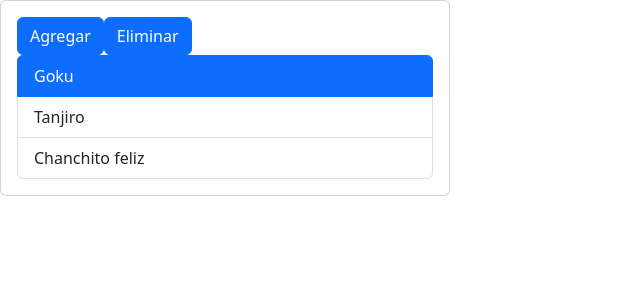
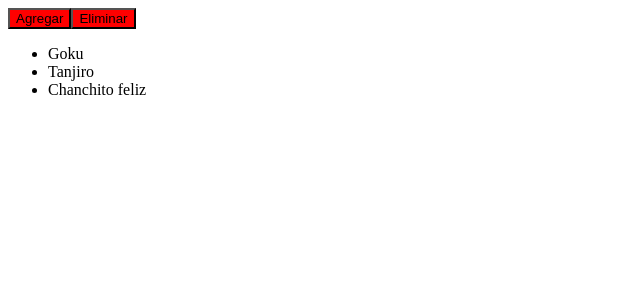
Before and after one commit to Pauljls/React-Basics, a React (Vite) app: page / in a window 1280 px wide. Shown: the top 300 px of the page, without its empty margins (0-640 px from the left). Built offline with nearby package versions, Linux system fonts and the light colour scheme.

Commit message:
Inline style

```diff
--- a/src/components/Button.tsx
+++ b/src/components/Button.tsx
@@ -6,11 +6,21 @@ type Props = {
     onClick : ()=> void
 }
 
+const styles = {
+    backgroundColor :"red"
+}
 
 function Button({children, onClick, isLoading} : Props){
 
 
-    return (<button disabled={isLoading} onClick={onClick} type="button" className= {`btn btn-${isLoading ? 'secondary' : 'primary'}`}>{isLoading ? 'Cargando': children }</button>)
+    return (<button
+        style={styles}
+        disabled={isLoading}
+        onClick={onClick}
+        type="button"
+        className= {`btn btn-${isLoading ? 'secondary' : 'primary'}`}>
+            {isLoading ? 'Cargando': children }
+        </button>)
 }
 
 export default Button
--- a/src/main.tsx
+++ b/src/main.tsx
@@ -1,7 +1,7 @@
 import React from 'react'
 import ReactDOM from 'react-dom/client'
 import App from './App.tsx'
-import 'bootstrap/dist/css/bootstrap.min.css'
+//import 'bootstrap/dist/css/bootstrap.min.css'
 
 ReactDOM.createRoot(document.getElementById('root')!).render(
   <React.StrictMode>
```
